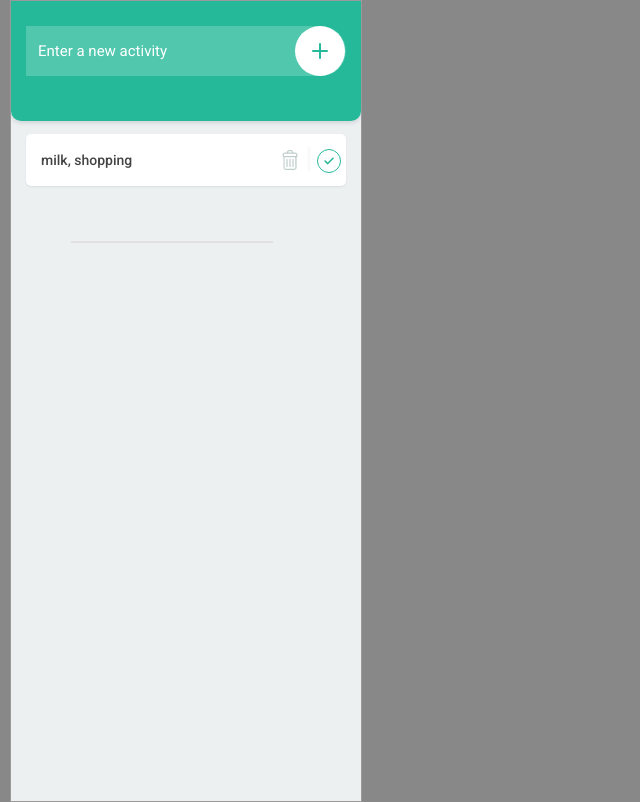
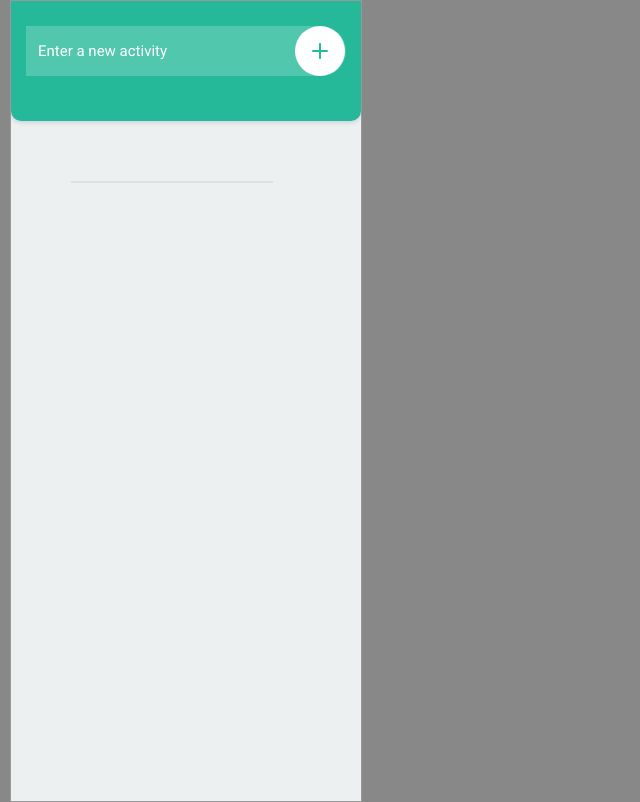
Before and after one commit to frempongandrews/TodoApp, a plain HTML site: page index.html in a window 1280 px wide. Shown: the whole page, without its empty margins (0-640 px from the left). Drawn offline with Linux system fonts and the light colour scheme.

Commit message:
completed

```diff
--- a/index.html
+++ b/index.html
@@ -33,35 +33,36 @@ onfocus="this.placeholder = ''" onblur="this.placeholder = 'Enter a new activity
 
     <ul class="todo">
 
-        <li class="list-item-container">
-          <p>milk, shopping </p>
-          <div class="remove-icon">
-              <svg version="1.1" id="Layer_1" xmlns="http://www.w3.org/2000/svg" xmlns:xlink="http://www.w3.org/1999/xlink" x="0px" y="0px"
-	 viewBox="0 0 22 22" style="enable-background:new 0 0 22 22;" xml:space="preserve"><g><g><path class="fill" d="M16.1,3.6h-1.9V3.3c0-1.3-1-2.3-2.3-2.3h-1.7C8.9,1,7.8,2,7.8,3.3v0.2H5.9c-1.3,0-2.3,1-2.3,2.3v1.3
-			c0,0.5,0.4,0.9,0.9,1v10.5c0,1.3,1,2.3,2.3,2.3h8.5c1.3,0,2.3-1,2.3-2.3V8.2c0.5-0.1,0.9-0.5,0.9-1V5.9
-			C18.4,4.6,17.4,3.6,16.1,3.6z M9.1,3.3c0-0.6,0.5-1.1,1.1-1.1h1.7c0.6,0,1.1,0.5,1.1,1.1v0.2H9.1V3.3z M16.3,18.7
-			c0,0.6-0.5,1.1-1.1,1.1H6.7c-0.6,0-1.1-0.5-1.1-1.1V8.2h10.6L16.3,18.7L16.3,18.7z M17.2,7H4.8V5.9c0-0.6,0.5-1.1,1.1-1.1h10.2
-			c0.6,0,1.1,0.5,1.1,1.1V7z"/></g><g><g><path class="fill" d="M11,18c-0.4,0-0.6-0.3-0.6-0.6v-6.8c0-0.4,0.3-0.6,0.6-0.6s0.6,0.3,0.6,0.6v6.8C11.6,17.7,11.4,18,11,18z"/></g><g><path class="fill" d="M8,18c-0.4,0-0.6-0.3-0.6-0.6v-6.8C7.4,10.2,7.7,10,8,10c0.4,0,0.6,0.3,0.6,0.6v6.8C8.7,17.7,8.4,18,8,18z"/></g><g><path class="fill" d="M14,18c-0.4,0-0.6-0.3-0.6-0.6v-6.8c0-0.4,0.3-0.6,0.6-0.6c0.4,0,0.6,0.3,0.6,0.6v6.8 C14.6,17.7,14.3,18,14,18z"/></g></g></g></svg>
-          </div>
+        <!-- IMPORTANT below is a sample item used for styling purposes -->
+
+        <!--<li class="list-item-container">-->
+        <!--<p>milk, shopping </p>-->
+        <!--<div class="remove-icon">-->
+        <!--<svg version="1.1" id="Layer_1" xmlns="http://www.w3.org/2000/svg" xmlns:xlink="http://www.w3.org/1999/xlink" x="0px" y="0px"-->
+        <!--viewBox="0 0 22 22" style="enable-background:new 0 0 22 22;" xml:space="preserve"><g><g><path class="fill" d="M16.1,3.6h-1.9V3.3c0-1.3-1-2.3-2.3-2.3h-1.7C8.9,1,7.8,2,7.8,3.3v0.2H5.9c-1.3,0-2.3,1-2.3,2.3v1.3-->
+        <!--c0,0.5,0.4,0.9,0.9,1v10.5c0,1.3,1,2.3,2.3,2.3h8.5c1.3,0,2.3-1,2.3-2.3V8.2c0.5-0.1,0.9-0.5,0.9-1V5.9-->
+        <!--C18.4,4.6,17.4,3.6,16.1,3.6z M9.1,3.3c0-0.6,0.5-1.1,1.1-1.1h1.7c0.6,0,1.1,0.5,1.1,1.1v0.2H9.1V3.3z M16.3,18.7-->
+        <!--c0,0.6-0.5,1.1-1.1,1.1H6.7c-0.6,0-1.1-0.5-1.1-1.1V8.2h10.6L16.3,18.7L16.3,18.7z M17.2,7H4.8V5.9c0-0.6,0.5-1.1,1.1-1.1h10.2-->
+        <!--c0.6,0,1.1,0.5,1.1,1.1V7z"/></g><g><g><path class="fill" d="M11,18c-0.4,0-0.6-0.3-0.6-0.6v-6.8c0-0.4,0.3-0.6,0.6-0.6s0.6,0.3,0.6,0.6v6.8C11.6,17.7,11.4,18,11,18z"/></g><g><path class="fill" d="M8,18c-0.4,0-0.6-0.3-0.6-0.6v-6.8C7.4,10.2,7.7,10,8,10c0.4,0,0.6,0.3,0.6,0.6v6.8C8.7,17.7,8.4,18,8,18z"/></g><g><path class="fill" d="M14,18c-0.4,0-0.6-0.3-0.6-0.6v-6.8c0-0.4,0.3-0.6,0.6-0.6c0.4,0,0.6,0.3,0.6,0.6v6.8 C14.6,17.7,14.3,18,14,18z"/></g></g></g></svg>-->
+        <!--</div>-->
 
 
 
-          <div class="complete" >
-              <svg version="1.1" xmlns="http://www.w3.org/2000/svg" xmlns:xlink="http://www.w3.org/1999/xlink" x="0px" y="0px"
-	 viewBox="0 0 22 22" style="enable-background:new 0 0 22 22;" xml:space="preserve">
+        <!--<div class="complete" >-->
+        <!--<svg version="1.1" xmlns="http://www.w3.org/2000/svg" xmlns:xlink="http://www.w3.org/1999/xlink" x="0px" y="0px"-->
+        <!--viewBox="0 0 22 22" style="enable-background:new 0 0 22 22;" xml:space="preserve">-->
 
-<rect y="0" class="noFill" width="22" height="22"/>
-<g>
-	<path class="fill" d="M9.7,14.4L9.7,14.4c-0.2,0-0.4-0.1-0.5-0.2l-2.7-2.7c-0.3-0.3-0.3-0.8,0-1.1s0.8-0.3,1.1,0l2.1,2.1l4.8-4.8
-		c0.3-0.3,0.8-0.3,1.1,0s0.3,0.8,0,1.1l-5.3,5.3C10.1,14.3,9.9,14.4,9.7,14.4z"/>
-</g>
-</svg>
-          </div>
+        <!--<rect y="0" class="noFill" width="22" height="22"/>-->
+        <!--<g>-->
+        <!--<path class="fill" d="M9.7,14.4L9.7,14.4c-0.2,0-0.4-0.1-0.5-0.2l-2.7-2.7c-0.3-0.3-0.3-0.8,0-1.1s0.8-0.3,1.1,0l2.1,2.1l4.8-4.8-->
+        <!--c0.3-0.3,0.8-0.3,1.1,0s0.3,0.8,0,1.1l-5.3,5.3C10.1,14.3,9.9,14.4,9.7,14.4z"/>-->
+        <!--</g>-->
+        <!--</svg>-->
+        <!--</div>-->
 
 
 
-        </li>
-
+        <!--</li>-->
 
     </ul>
 
```
